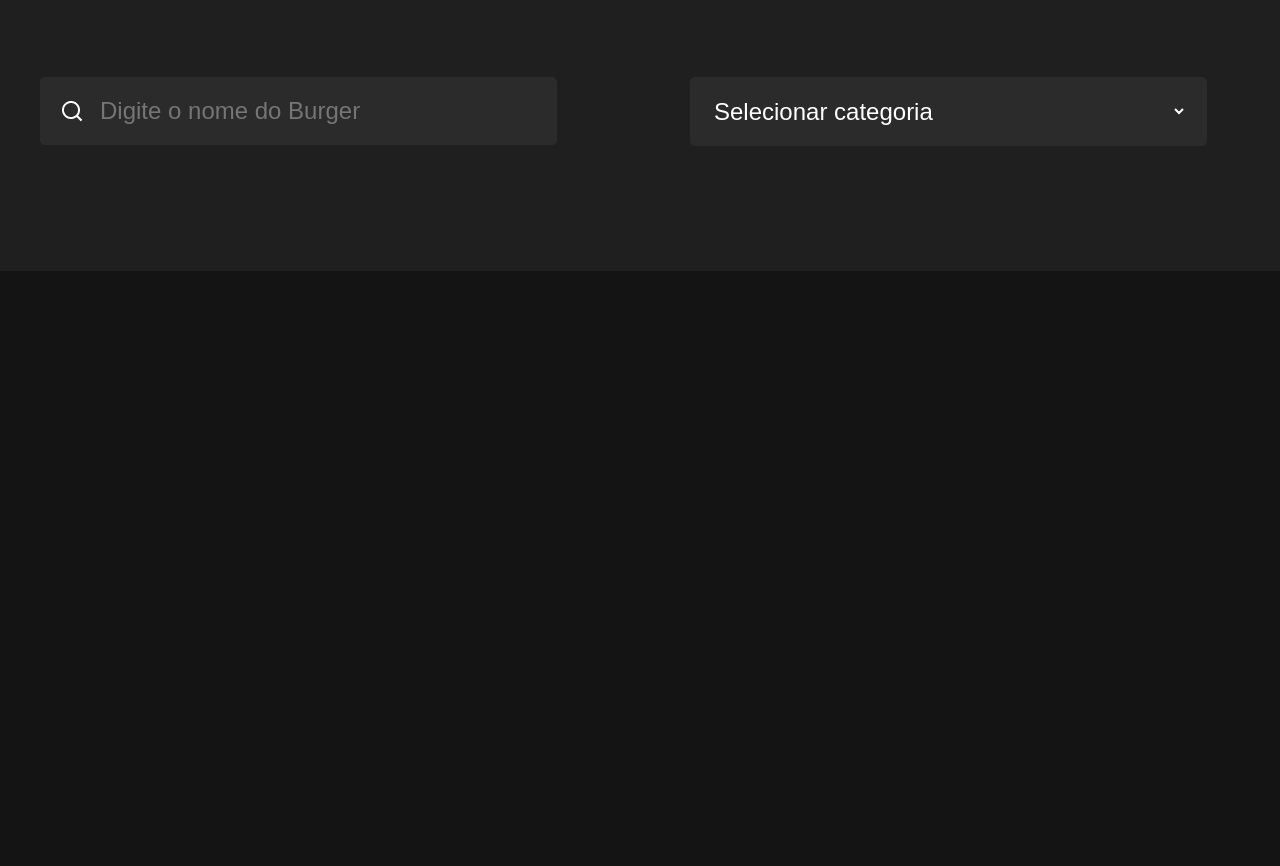
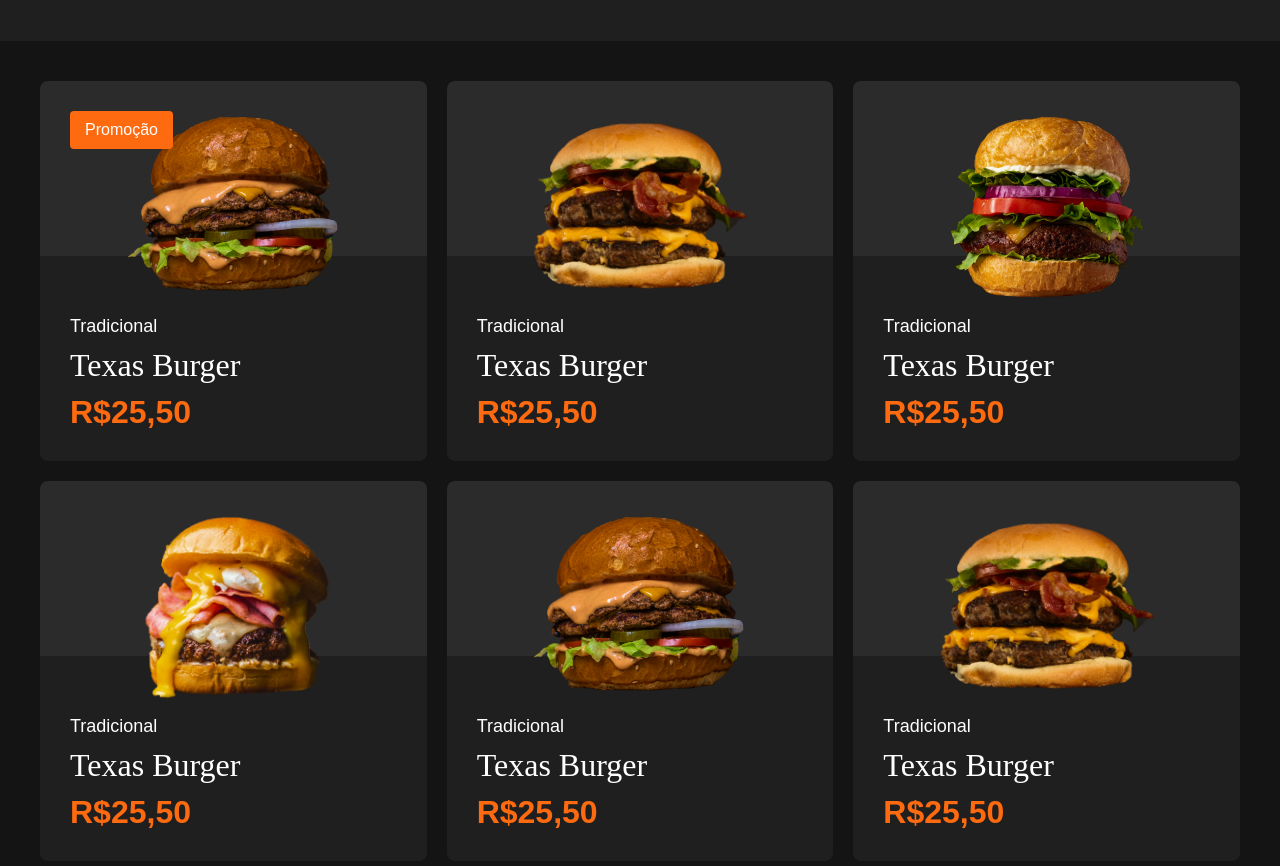
Before and after one commit to rodrigueszkkk/Projeto-B7Burger, a plain HTML site: page index.html in a window 1280 px wide. Shown: the part 940-1806 px from the top of the page. Before the commit the page ends 1211 px from the top, so only its background shows below. Drawn offline with Linux system fonts and the light colour scheme; a web font is replaced by a local one.

Commit message:
products

```diff
--- a/assets/style.css
+++ b/assets/style.css
@@ -16,7 +16,7 @@ body {
 }
 
 .container {
-    width: 100%;
+    max-width: 100%;
     margin: auto;
     max-width: 1200px;
     padding: 0 20px;
@@ -162,13 +162,13 @@ header .menu-icon div{
     font-size: 32px;
     font-weight: 500;
     text-align: start;
-    width: 100%;
+    max-width: 100%;
 
 }
 .search .sides{
     display: flex;
     justify-content: space-between;
-    width: 100%;
+    max-width: 100%;
     margin-top: 30px;
     gap: 100px;
 }
@@ -178,7 +178,7 @@ header .menu-icon div{
 }
 .search input,
 .search select{
-    width: 94%;
+    width: 100%;
     background-color: #2b2b2b;
     color: #fff;
     font-size: 24px;
@@ -197,6 +197,64 @@ header .menu-icon div{
 .search select{
     border-right: 20px solid transparent;
 
+}
+
+/*  PRODUCTS  */
+.products-grid{
+    display: grid;
+    grid-template-columns: repeat(3, 1fr);
+    gap: 20px;
+    margin: 40px 0;
+}
+.product-item {
+    display: block;
+    border-radius: 8px;
+    overflow: hidden;
+    text-decoration: none;
+    position: relative;
+}
+.product-item:hover{
+    opacity: 0.8;
+}
+.product-item .warning{
+    position: absolute;
+    top: 30px;
+    left: 30px;
+    background-color: #fe6a0f;
+    font-size: 16px;
+    font-weight: 500;
+    color: #fff;
+    padding: 10px 15px;
+    border-radius: 4px;
+}
+.product-item .photo{
+    text-align: center;
+    background-color: #2b2b2b;
+    padding-top: 30px;
+}
+.product-item .photo img{
+    max-width: 100%;
+}
+.product-item .info{
+    background-color: #1f1f1f;
+    padding: 60px 30px 30px 30px;
+    margin-top: -50px;
+}
+.product-item .product-category{
+    color: #fff;
+    font-size: 18px;
+    font-weight: 500;
+}
+.product-item .product-name{
+    font-family: 'Calistoga';
+    font-size: 32px;
+    color: #fff;
+    margin: 10px 0;
+}
+.product-item .product-price{
+    font-size: 32px;
+    font-weight: bold;
+    color: #fe6a0f;
 }
 
 
@@ -239,4 +297,14 @@ header .menu-icon div{
         flex-direction: column;
         gap: 20px;
     }
+
+    .products-grid{
+        grid-template-columns: repeat(2, 1fr);
+    }
 }
+
+@media (max-width: 500px){
+    .products-grid{
+        grid-template-columns: 1fr;
+    }
+}
--- a/index.html
+++ b/index.html
@@ -30,6 +30,7 @@
                 </div>
             </div>
         </div>
+        </header>
         <section class="hero">
             <div class="container">
                 <div class="leftside">
@@ -41,6 +42,7 @@
                     <img src="assets/heroBurger.png" alt="lanche monstro">
                 </div>
             </div>
+
         </section>
         <section class="search">
             <div class="container">
@@ -61,6 +63,72 @@
                 </div>
             </div>
         </section>
-    </header>
+        <main>
+            <div class="container">
+                <div class="products-grid">
+                    <a href="" class="product-item">
+                        <div class="warning">Promoção</div>
+                        <div class="photo">
+                            <img src="assets/burgers/burger1.png" alt="">
+                        </div>
+                        <div class="info">
+                            <div class="product-category">Tradicional</div>
+                            <div class="product-name">Texas Burger</div>
+                            <div class="product-price">R$25,50</div>
+                        </div>
+                    </a>
+                    <a href="" class="product-item">
+                        <div class="photo">
+                            <img src="assets/burgers/burger2.png" alt="">
+                        </div>
+                        <div class="info">
+                            <div class="product-category">Tradicional</div>
+                            <div class="product-name">Texas Burger</div>
+                            <div class="product-price">R$25,50</div>
+                        </div>
+                    </a>
+                    <a href="" class="product-item">
+                        <div class="photo">
+                            <img src="assets/burgers/burger3.png" alt="">
+                        </div>
+                        <div class="info">
+                            <div class="product-category">Tradicional</div>
+                            <div class="product-name">Texas Burger</div>
+                            <div class="product-price">R$25,50</div>
+                        </div>
+                    </a>
+                    <a href="" class="product-item">
+                        <div class="photo">
+                            <img src="assets/burgers/burger4.png" alt="">
+                        </div>
+                        <div class="info">
+                            <div class="product-category">Tradicional</div>
+                            <div class="product-name">Texas Burger</div>
+                            <div class="product-price">R$25,50</div>
+                        </div>
+                    </a>
+                    <a href="" class="product-item">
+                        <div class="photo">
+                            <img src="assets/burgers/burger1.png" alt="">
+                        </div>
+                        <div class="info">
+                            <div class="product-category">Tradicional</div>
+                            <div class="product-name">Texas Burger</div>
+                            <div class="product-price">R$25,50</div>
+                        </div>
+                    </a>
+                    <a href="" class="product-item">
+                        <div class="photo">
+                            <img src="assets/burgers/burger2.png" alt="">
+                        </div>
+                        <div class="info">
+                            <div class="product-category">Tradicional</div>
+                            <div class="product-name">Texas Burger</div>
+                            <div class="product-price">R$25,50</div>
+                        </div>
+                    </a>
+                </div>
+            </div>
+        </main>
 </body>
 </html>
```
